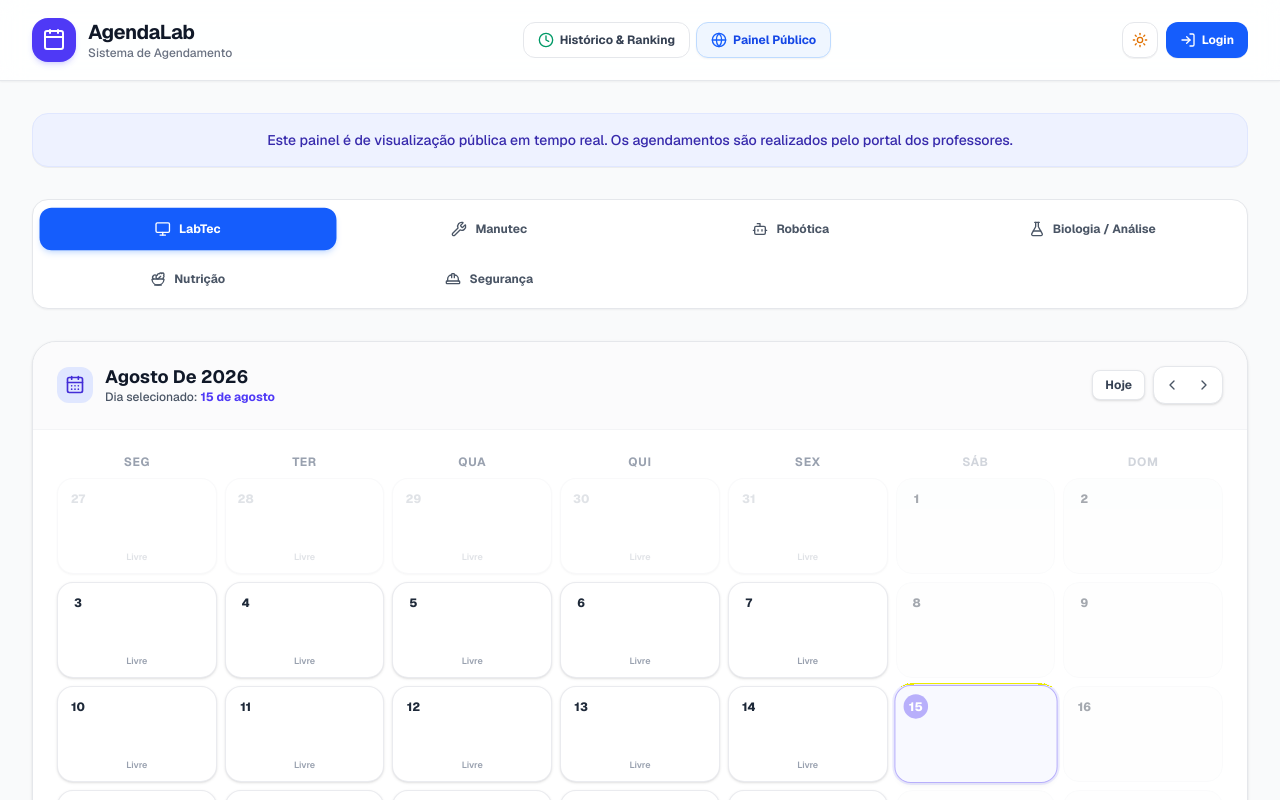
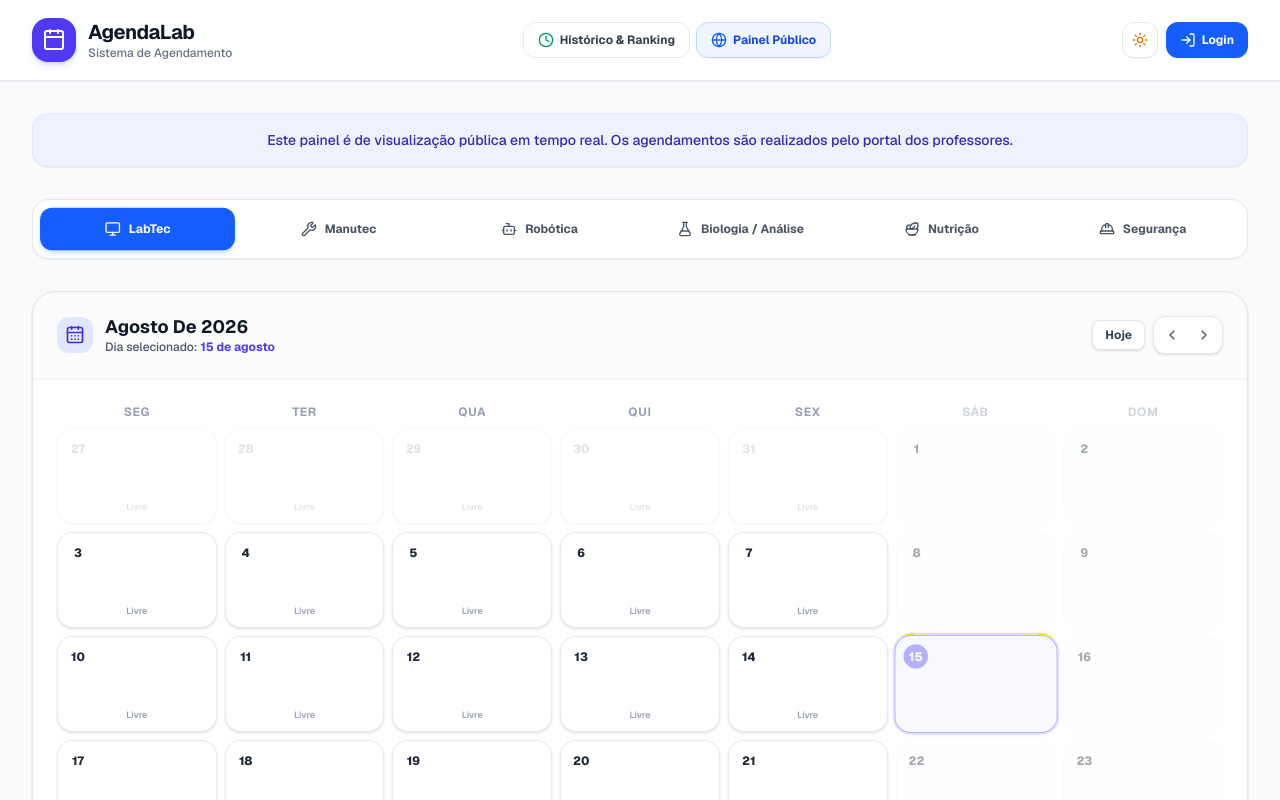
Before and after one commit to devmagary/agendador-labs, a Next.js app: page /calendario in a window 1280 px wide. Shown: the top 800 px of the page. Built offline with nearby package versions, Linux system fonts and the light colour scheme; no server answers; the database is empty.

Commit message:
feat: adapta seletor de laboratórios para seis opções

```diff
--- a/src/components/LabSelector.tsx
+++ b/src/components/LabSelector.tsx
@@ -29,7 +29,7 @@ export const LabSelector: React.FC<LabSelectorProps> = ({
     return (
       <section
         data-tour-id={dataTourId}
-        className={`grid grid-cols-1 sm:grid-cols-2 lg:grid-cols-4 gap-3 ${className}`}
+        className={`grid grid-cols-1 sm:grid-cols-2 lg:grid-cols-3 gap-3 ${className}`}
       >
         {LABORATORIES.map((lab) => {
           const isSelected = selectedLab === lab.id;
@@ -138,7 +138,7 @@ export const LabSelector: React.FC<LabSelectorProps> = ({
   return (
     <section
       data-tour-id={dataTourId}
-      className={`bg-white dark:bg-gray-900 p-1.5 sm:p-2 rounded-2xl shadow-xs border border-gray-200 dark:border-gray-800 grid grid-cols-2 sm:grid-cols-4 gap-1 sm:gap-2 transition-colors ${className}`}
+      className={`bg-white dark:bg-gray-900 p-1.5 sm:p-2 rounded-2xl shadow-xs border border-gray-200 dark:border-gray-800 grid grid-cols-2 sm:grid-cols-3 lg:grid-cols-6 gap-1 sm:gap-2 transition-colors ${className}`}
     >
       {LABORATORIES.map((lab) => {
         const isSelected = selectedLab === lab.id;
```
